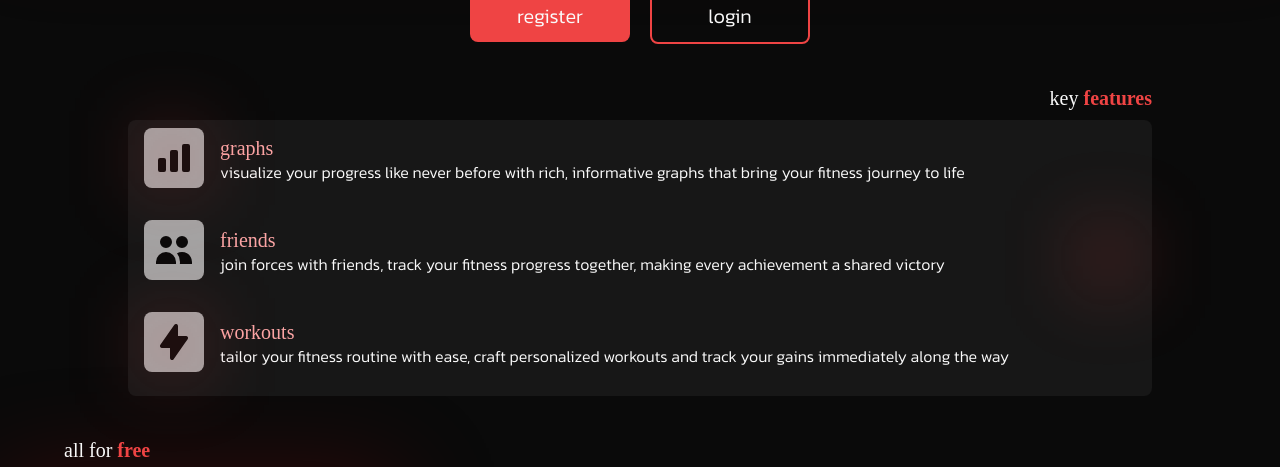
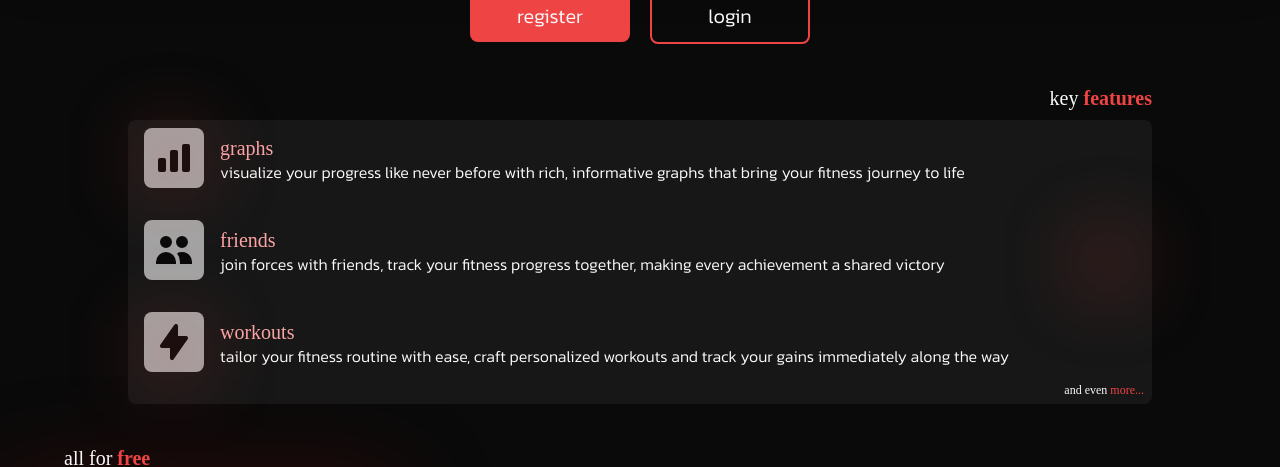
Before and after one commit to hptrk/GymMe, a React (Vite) app: page / in a window 1280 px wide. Shown: the part 1181-1648 px from the top of the page. Built offline with nearby package versions, Linux system fonts and the light colour scheme; a web font is replaced by a local one.

Commit message:
add 'and even more' text to key features box

```diff
--- a/src/features/LandingPage/PromoBox.jsx
+++ b/src/features/LandingPage/PromoBox.jsx
@@ -1,7 +1,9 @@
 import { HiChartBar, HiLightningBolt, HiUsers } from "react-icons/hi";
 import IconBox from "./IconBox";
 import TextWithTitle from "./TextWithTitle";
+import SectionTitle from "./SectionTitle";
 import BlurryLight from "../../ui/BlurryLight";
+
 const features = [
   {
     id: 1,
@@ -22,9 +24,10 @@ const features = [
     text: "tailor your fitness routine with ease, craft personalized workouts and track your gains immediately along the way",
   },
 ];
+
 function PromoBox() {
   return (
-    <div className="relative flex flex-col space-y-8 rounded-lg bg-neutral-900 px-4 pb-6 pt-2">
+    <div className="relative flex flex-col space-y-8 rounded-lg bg-neutral-900 px-4 pb-8 pt-2">
       {features.map((feature) => (
         <div className="flex items-center justify-start gap-4" key={feature.id}>
           <IconBox key={feature.id}>{feature.icon}</IconBox>
@@ -35,6 +38,14 @@ function PromoBox() {
           />
         </div>
       ))}
+      <span className="absolute bottom-1 right-2 ">
+        <SectionTitle
+          fontSize={"text-xs font-black"}
+          fontWeight={"font-normal"}
+        >
+          and even more...
+        </SectionTitle>
+      </span>
       <BlurryLight positions={"top-[5%] left-5"} />
       <BlurryLight positions={"top-[50%] right-5"} translateY={true} />
       <BlurryLight positions={"bottom-[10%] left-5"} />
--- a/src/features/LandingPage/SectionTitle.jsx
+++ b/src/features/LandingPage/SectionTitle.jsx
@@ -1,18 +1,28 @@
-function SectionTitle({ children, alignSelf, marginLeft }) {
+function SectionTitle({
+  children,
+  alignSelf,
+  marginLeft,
+  fontSize,
+  fontWeight,
+}) {
   if (!children) return;
   // To separate the last word for easier styling
   const words = children.split(" ");
 
   return (
     <span
-      className={`${
-        marginLeft ? marginLeft : ""
-      } font-secondary text-xl font-medium ${
-        alignSelf === "end" ? "self-end" : "self-start"
-      }`}
+      className={`${marginLeft ? marginLeft : ""}
+      ${fontSize ? fontSize : "text-xl"}
+      ${fontWeight ? fontWeight : "font-medium"}
+      font-secondary  ${alignSelf === "end" ? "self-end" : "self-start"}`}
     >
       {words ? words.slice(0, -1).join(" ") : ""}
-      <strong className="font-bold text-red-500"> {words.slice(-1)}</strong>
+      <strong
+        className={`${fontWeight ? fontWeight : "font-bold"}  text-red-500`}
+      >
+        {" "}
+        {words.slice(-1)}
+      </strong>
     </span>
   );
 }
```
